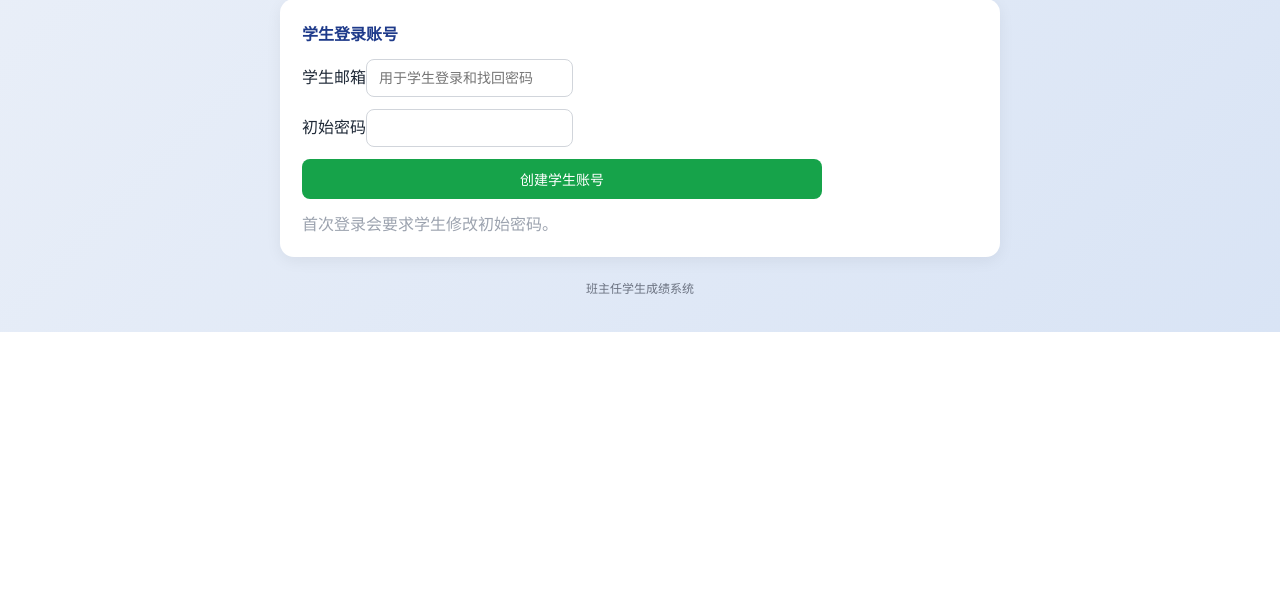
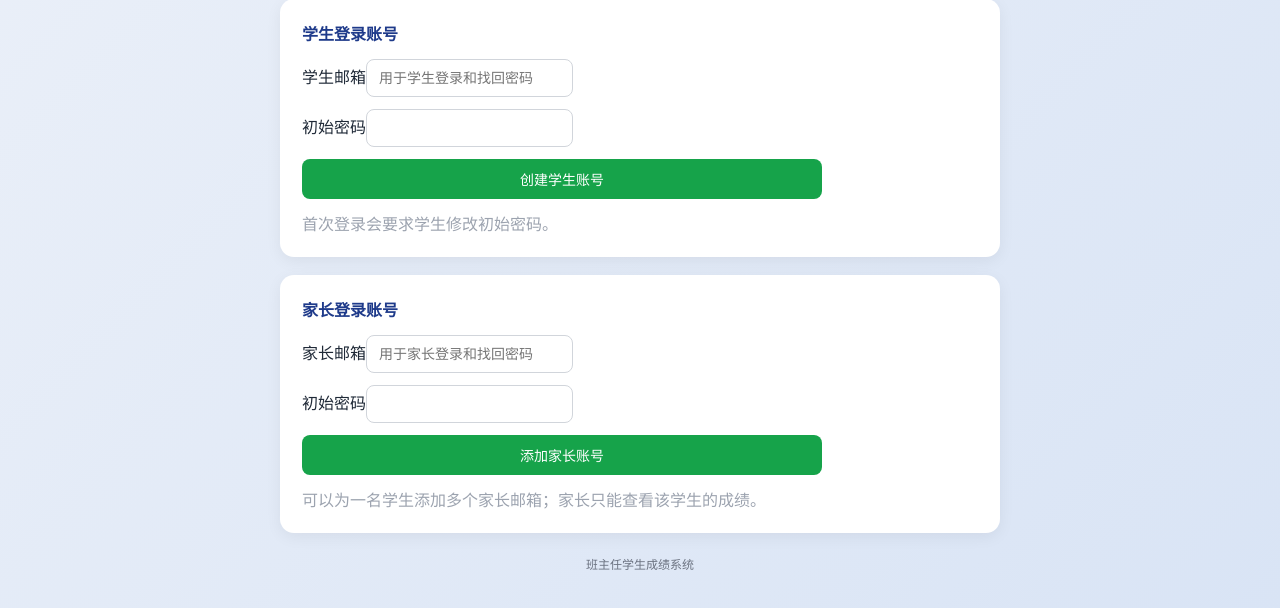
Before and after one commit to YF-101/class-manager, a Flask app: template templates/edit_student.html in a window 1280 px wide. Shown: the part 581-1189 px from the top of the page. Before the commit the page ends 913 px from the top, so only its background shows below. Run offline with Flask 3, Linux system fonts and the light colour scheme; the template is opened without the code that fills it, so the values that code supplies are empty.

Commit message:
增加家长账号与成绩查看入口

```diff
--- a/app.py
+++ b/app.py
@@ -110,9 +110,9 @@ def check_request():
             abort(400, description='页面已过期或请求无法验证，请刷新页面后重试。')
     if g.user and g.user['must_change_password'] and request.endpoint not in ('change_password', 'logout', 'static'):
         return redirect(url_for('change_password'))
-    if g.user and g.user['role'] == 'student' and request.endpoint not in (
+    if g.user and g.user['role'] in ('student', 'parent') and request.endpoint not in (
             'index', 'student_page', 'change_password', 'logout', 'static'):
-        abort(403, description='学生账号只能查看本人的成绩。')
+        abort(403, description='学生和家长账号只能查看已绑定学生的成绩。')
 
 
 @app.after_request
@@ -161,7 +161,7 @@ def is_admin():
 
 
 def get_my_student(conn, sid):
-    if g.user['role'] == 'student':
+    if g.user['role'] in ('student', 'parent'):
         return conn.execute('SELECT * FROM students WHERE id=? AND id=?', (sid, g.user['student_id'])).fetchone()
     if is_admin():
         return conn.execute('SELECT * FROM students WHERE id=?', (sid,)).fetchone()
@@ -538,9 +538,9 @@ def enable_user(uid):
 @app.route('/')
 @login_required
 def index():
-    if g.user['role'] == 'student':
+    if g.user['role'] in ('student', 'parent'):
         if g.user['student_id'] is None:
-            abort(403, description='学生账号尚未绑定学生档案，请联系老师。')
+            abort(403, description='账号尚未绑定学生档案，请联系老师。')
         return redirect(url_for('student_page', sid=g.user['student_id']))
     with database() as conn:
         classes = own_classes(conn)
@@ -594,8 +594,10 @@ def edit_student(sid):
                 flash('学生档案已更新。')
                 return redirect(url_for('index', class_id=target['id']))
         classes = own_classes(conn)
-        account = conn.execute('SELECT id,email,active FROM users WHERE student_id=?', (sid,)).fetchone()
-    return render_template('edit_student.html', student=student, classes=classes, account=account, error=error)
+        account = conn.execute("SELECT id,email,active FROM users WHERE student_id=? AND role='student'", (sid,)).fetchone()
+        parent_accounts = conn.execute("SELECT id,email,active FROM users WHERE student_id=? AND role='parent' ORDER BY id", (sid,)).fetchall()
+    return render_template('edit_student.html', student=student, classes=classes, account=account,
+                           parent_accounts=parent_accounts, error=error)
 
 
 @app.route('/student/<int:sid>/account', methods=['POST'])
@@ -605,7 +607,7 @@ def create_student_account(sid):
     password = request.form.get('password', '')
     with database(write=True) as conn:
         student = require_student(conn, sid)
-        if conn.execute('SELECT 1 FROM users WHERE student_id=?', (sid,)).fetchone():
+        if conn.execute("SELECT 1 FROM users WHERE student_id=? AND role='student'", (sid,)).fetchone():
             flash('该学生已经有登录账号。')
         elif not valid_email(email):
             flash('请输入正确的学生邮箱。')
@@ -623,6 +625,32 @@ def create_student_account(sid):
                             VALUES(?,?,?,?,?,1)''',
                          (username, generate_password_hash(password), email, 'student', student['id']))
             flash('学生账号已创建，首次登录需要修改密码。')
+    return redirect(url_for('edit_student', sid=sid))
+
+
+@app.route('/student/<int:sid>/parent-account', methods=['POST'])
+@login_required
+def create_parent_account(sid):
+    email = request.form.get('email', '').strip().lower()
+    password = request.form.get('password', '')
+    with database(write=True) as conn:
+        student = require_student(conn, sid)
+        if not valid_email(email):
+            flash('请输入正确的家长邮箱。')
+        elif password_error(password):
+            flash(password_error(password))
+        elif conn.execute('SELECT 1 FROM users WHERE lower(email)=?', (email,)).fetchone():
+            flash('该邮箱已被其他账号使用。')
+        else:
+            username = f'parent_{sid}'
+            suffix = 1
+            while conn.execute('SELECT 1 FROM users WHERE username=?', (username,)).fetchone():
+                suffix += 1
+                username = f'parent_{sid}_{suffix}'
+            conn.execute('''INSERT INTO users(username,password,email,role,student_id,must_change_password)
+                            VALUES(?,?,?,?,?,1)''',
+                         (username, generate_password_hash(password), email, 'parent', student['id']))
+            flash('家长账号已创建，首次登录需要修改密码。')
     return redirect(url_for('edit_student', sid=sid))
 
 
@@ -762,7 +790,7 @@ def student_page(sid):
         if row['valid'] and row['status'] == 'recorded':
             chart.setdefault(row['subject'], {})[str(row['exam_id'])] = round(row['score'] / row['max_score'] * 100, 2)
     return render_template('student.html', stu=student, rows=rows, all_exams=exams, chart=chart,
-                           student_view=g.user['role'] == 'student',
+                           student_view=g.user['role'] in ('student', 'parent'),
                            print_date=datetime.now(timezone(timedelta(hours=8))).strftime('%Y-%m-%d'))
 
 
@@ -970,10 +998,10 @@ def summary():
 def delete_student(sid):
     with database(write=True) as conn:
         require_student(conn, sid)
-        account = conn.execute('SELECT email FROM users WHERE student_id=?', (sid,)).fetchone()
-        if account:
+        accounts = conn.execute('SELECT email FROM users WHERE student_id=?', (sid,)).fetchall()
+        for account in accounts:
             conn.execute('DELETE FROM reset_tokens WHERE lower(email)=lower(?)', (account['email'],))
-            conn.execute('DELETE FROM users WHERE student_id=?', (sid,))
+        conn.execute('DELETE FROM users WHERE student_id=?', (sid,))
         conn.execute('DELETE FROM scores WHERE student_id=?', (sid,))
         conn.execute('DELETE FROM students WHERE id=?', (sid,))
     return redirect(url_for('index'))
--- a/templates/base.html
+++ b/templates/base.html
@@ -141,8 +141,8 @@ button, .btn, .navbtn { white-space:nowrap; }
     <h1>🎓 班主任学生成绩系统</h1>
     <p>记录班级每位学生的成绩与成长</p>
     <div style="margin-top:14px; display:flex; gap:8px; flex-wrap:wrap; align-items:center;">
-      {% if g.user.role == 'student' %}
-      <a href="/" class="navbtn">📊 我的成绩</a>
+      {% if g.user.role in ('student', 'parent') %}
+      <a href="/" class="navbtn">📊 {% if g.user.role == 'parent' %}孩子成绩{% else %}我的成绩{% endif %}</a>
       {% else %}
       <a href="/" class="navbtn">👥 学生名单</a>
       <a href="/classes" class="navbtn">🏫 班级管理</a>
--- a/templates/edit_student.html
+++ b/templates/edit_student.html
@@ -27,4 +27,20 @@
   <p class="muted" style="margin-top:12px;">首次登录会要求学生修改初始密码。</p>
   {% endif %}
 </div>
+<div class="card">
+  <h2>家长登录账号</h2>
+  {% if parent_accounts %}
+  <div class="table-scroll"><table>
+    <thead><tr><th>登录邮箱</th><th>状态</th></tr></thead>
+    <tbody>{% for parent in parent_accounts %}<tr><td>{{ parent.email }}</td><td>{% if parent.active %}正常{% else %}已停用{% endif %}</td></tr>{% endfor %}</tbody>
+  </table></div>
+  {% endif %}
+  <form action="/student/{{ student.id }}/parent-account" method="post" style="display:grid;gap:12px;max-width:520px;{% if parent_accounts %}margin-top:16px;{% endif %}">
+    <input type="hidden" name="csrf_token" value="{{ csrf_token() }}">
+    <label>家长邮箱<input type="email" name="email" autocomplete="email" required placeholder="用于家长登录和找回密码"></label>
+    <label>初始密码<input type="password" name="password" autocomplete="new-password" required minlength="8" maxlength="128"></label>
+    <button class="btn btn-green">添加家长账号</button>
+  </form>
+  <p class="muted" style="margin-top:12px;">可以为一名学生添加多个家长邮箱；家长只能查看该学生的成绩。</p>
+</div>
 {% endblock %}
--- a/templates/users.html
+++ b/templates/users.html
@@ -36,6 +36,7 @@
         <td>
           {% if u.role == "admin" %}<span class="badge badge-fail">管理员</span>
           {% elif u.role == "student" %}<span class="badge">学生</span>
+          {% elif u.role == "parent" %}<span class="badge">家长</span>
           {% else %}<span class="badge badge-ok">老师</span>{% endif %}
         </td>
         <td>
```
Also changed, not shown: database.py (+5 -2 lines), tests/test_regressions.py (+31 -0 lines), README.md.
